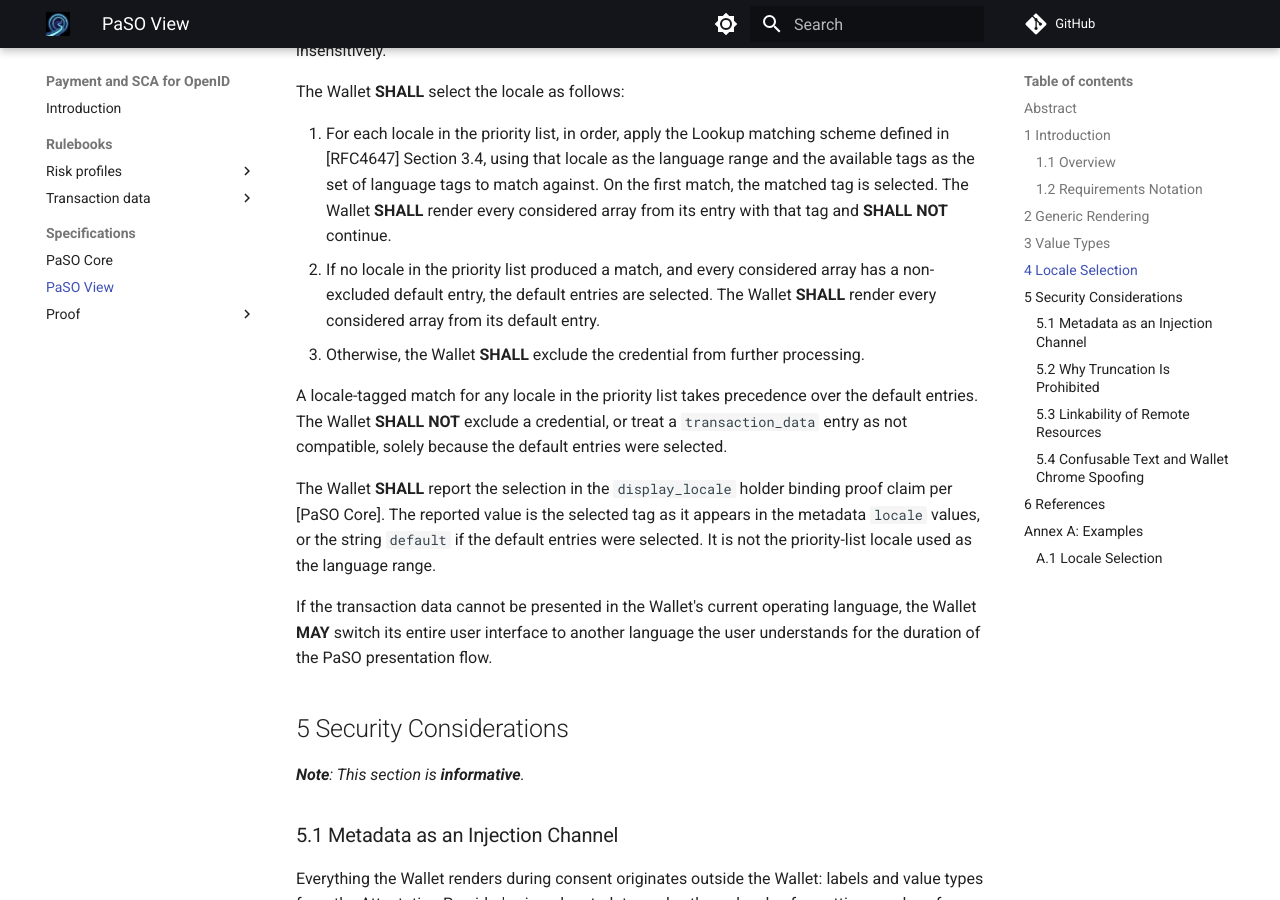
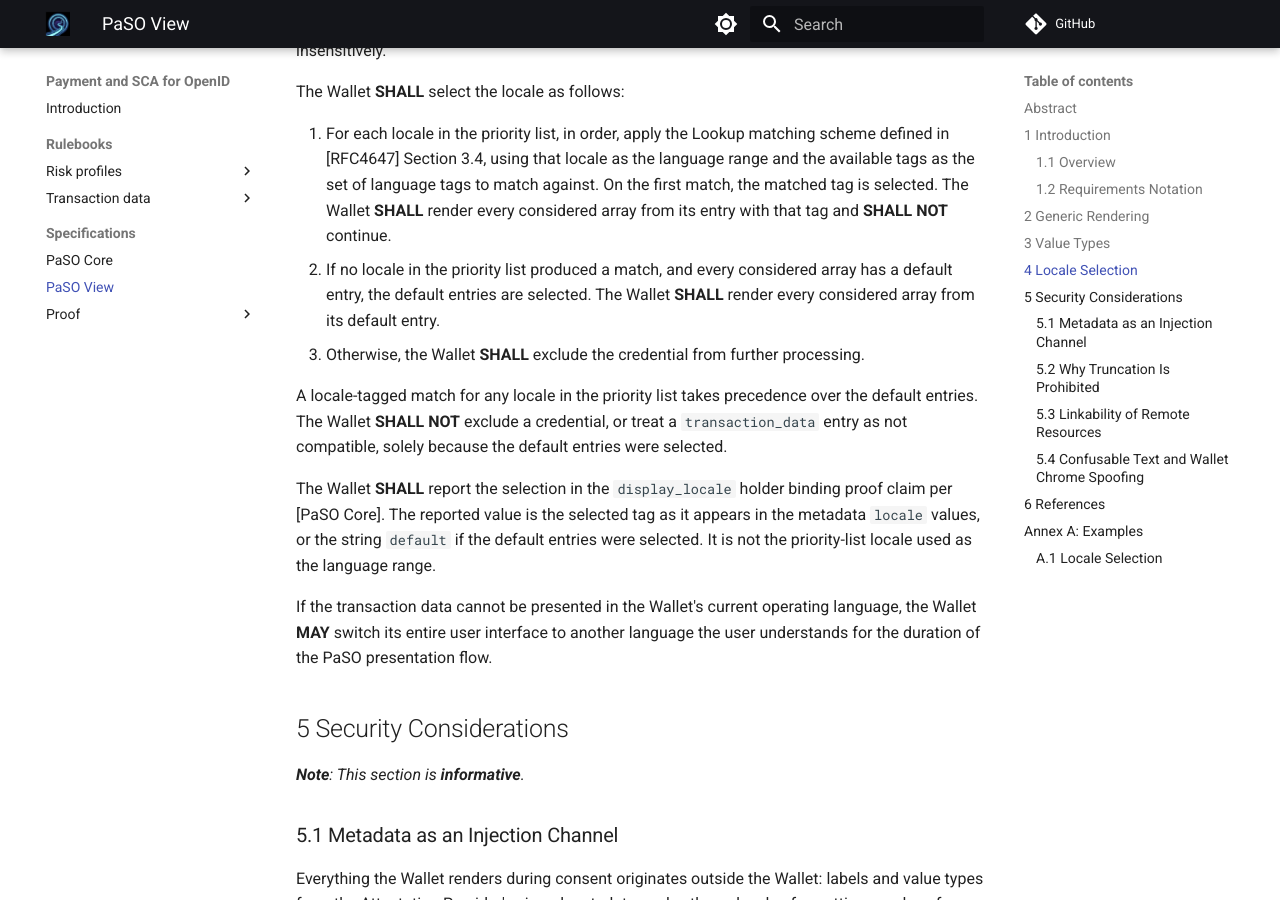
Before and after one commit to APTITUDE-Consortium/payments-and-sca-for-openid, an MkDocs documentation site: the page built from docs/specifications/paso-view.md, in a window 1280 px wide and 900 px high, scrolled down 4447 px. Built offline with MkDocs 1.6.1 and Material for MkDocs 9.7.7, drawn with Linux system fonts in a browser that asks for light colours; comment, search, counter and statistics services are not loaded; the version menu is left out.

Commit message:
docs: drop leftover 'non-excluded' qualifier from locale selection

```diff
--- a/docs/specifications/paso-view.md
+++ b/docs/specifications/paso-view.md
@@ -152,7 +152,7 @@ The arrays considered are the `display` arrays of all `claims` metadata objects
 The Wallet **SHALL** select the locale as follows:
 
 1. For each locale in the priority list, in order, apply the Lookup matching scheme defined in [RFC4647] Section 3.4, using that locale as the language range and the available tags as the set of language tags to match against. On the first match, the matched tag is selected. The Wallet **SHALL** render every considered array from its entry with that tag and **SHALL NOT** continue.
-2. If no locale in the priority list produced a match, and every considered array has a non-excluded default entry, the default entries are selected. The Wallet **SHALL** render every considered array from its default entry.
+2. If no locale in the priority list produced a match, and every considered array has a default entry, the default entries are selected. The Wallet **SHALL** render every considered array from its default entry.
 3. Otherwise, the Wallet **SHALL** exclude the credential from further processing.
 
 A locale-tagged match for any locale in the priority list takes precedence over the default entries. The Wallet **SHALL NOT** exclude a credential, or treat a `transaction_data` entry as not compatible, solely because the default entries were selected.
```
